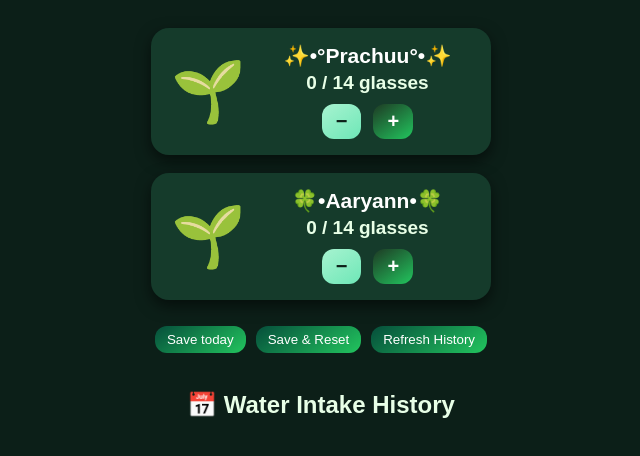
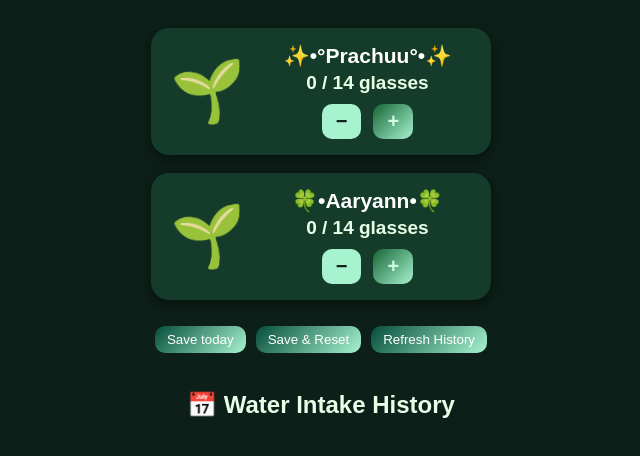
Before and after one commit to Prachi-2886/water-tracker-widget, a plain HTML site: page index.html in a window 1280 px wide. Shown: the whole page, without its empty margins (319-959 px from the left). Drawn offline with Linux system fonts and the light colour scheme; no server answers.

Commit message:
Update styles for buttons and add animations
Refactor button styles and add plant sway animation.

```diff
--- a/style.css
+++ b/style.css
@@ -16,14 +16,26 @@ body {
   border-radius: 18px;
   padding: 16px 20px;
   width: 300px;
-  box-shadow: 0 6px 15px rgba(0,0,0,0.55);
+  box-shadow: 0 4px 12px rgba(0,0,0,0.45);
   gap: 18px;
-  transition: transform 0.3s;
 }
 
 .plant {
   font-size: 60px;
-  transform-origin: bottom center;
+  transition: transform 0.3s;
+}
+
+/* plant sway animation */
+@keyframes plant-sway {
+  0% { transform: rotate(0deg); }
+  25% { transform: rotate(3deg); }
+  50% { transform: rotate(0deg); }
+  75% { transform: rotate(-3deg); }
+  100% { transform: rotate(0deg); }
+}
+
+.plant {
+  animation: plant-sway 3s ease-in-out infinite;
 }
 
 .text-wrap {
@@ -55,25 +67,24 @@ body {
   border: none;
   font-size: 20px;
   padding: 6px 14px;
-  border-radius: 12px;
+  border-radius: 10px;
   cursor: pointer;
   font-weight: 700;
-  transition: transform 0.15s;
 }
 
-.btn:hover {
-  transform: scale(1.1);
-}
-
-/* Gradient Buttons: Dark Green + Mint Green */
 .btn-green-light {
-  background: linear-gradient(145deg, #a7f3d0, #6ee7b7);
+  background: #a7f3d0;
   color: #0c1f18;
 }
 
 .btn-green-dark {
-  background: linear-gradient(145deg, #1e3a24, #22c55e);
-  color: white;
+  background: #166534; /* darker green */
+  color: #d1fae5; /* faded mint */
+  background: linear-gradient(135deg, #166534, #a7f3d0);
+}
+
+.btn:hover {
+  transform: translateY(-2px);
 }
 
 /* bubble animation */
@@ -113,11 +124,11 @@ body {
 }
 
 .helper-btn {
-  background: linear-gradient(145deg, #064e3b, #22c55e);
+  background: linear-gradient(135deg, #064e3b, #a7f3d0); /* dark green → faded mint */
   color: white;
   border: none;
   padding: 6px 12px;
-  border-radius: 12px;
+  border-radius: 10px;
   cursor: pointer;
   transition: transform 0.2s, box-shadow 0.2s;
 }
@@ -125,19 +136,6 @@ body {
 .helper-btn:hover {
   transform: translateY(-3px) scale(1.05);
   box-shadow: 0 5px 18px rgba(0,0,0,0.4);
-}
-
-/* plant animations on growth */
-@keyframes plant-grow {
-  0% { transform: scale(1) rotate(0deg); }
-  25% { transform: scale(1.2) rotate(-5deg); }
-  50% { transform: scale(1.1) rotate(5deg); }
-  75% { transform: scale(1.15) rotate(-3deg); }
-  100% { transform: scale(1) rotate(0deg); }
-}
-
-.grow {
-  animation: plant-grow 0.6s ease-in-out;
 }
 
 .history-wrap {
```
